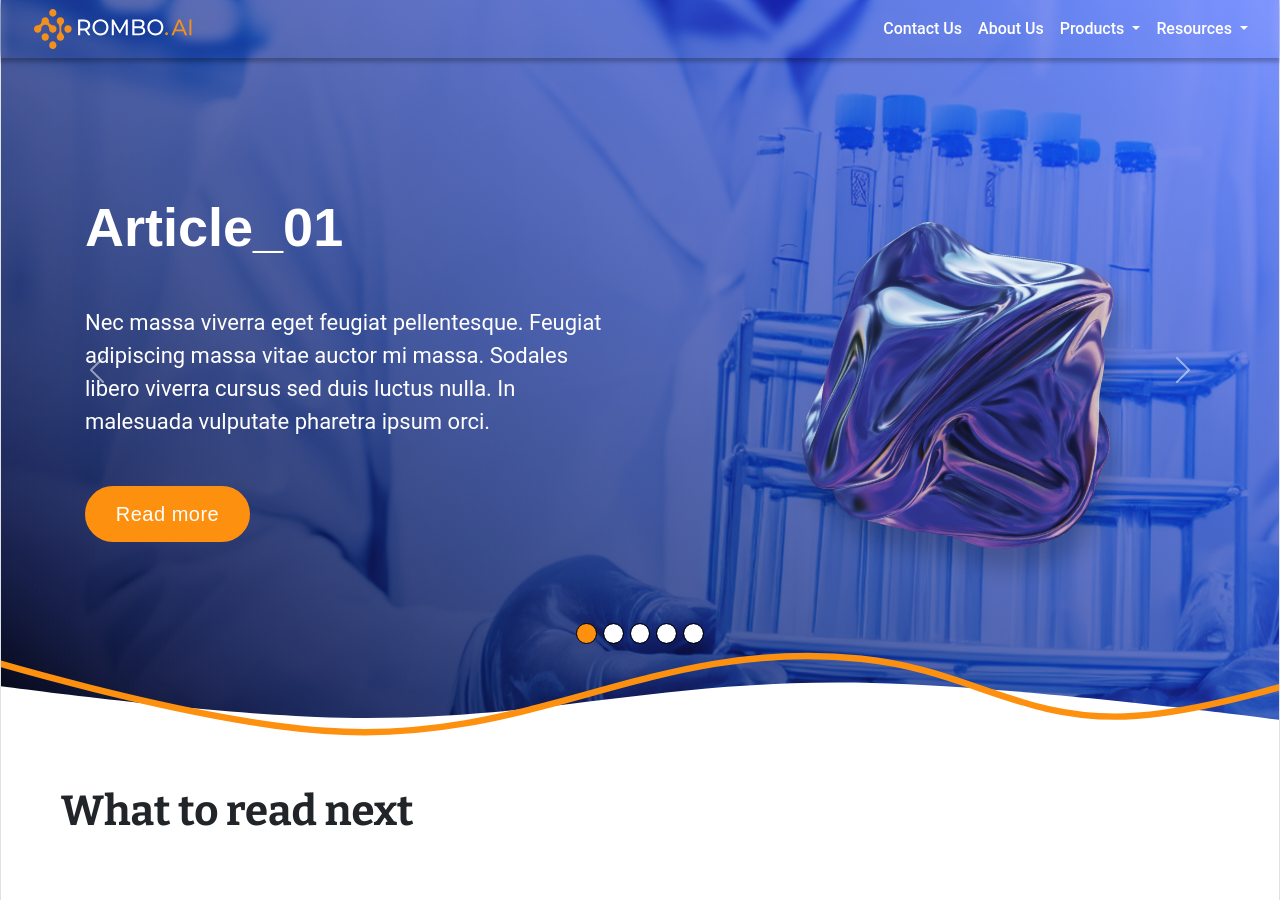
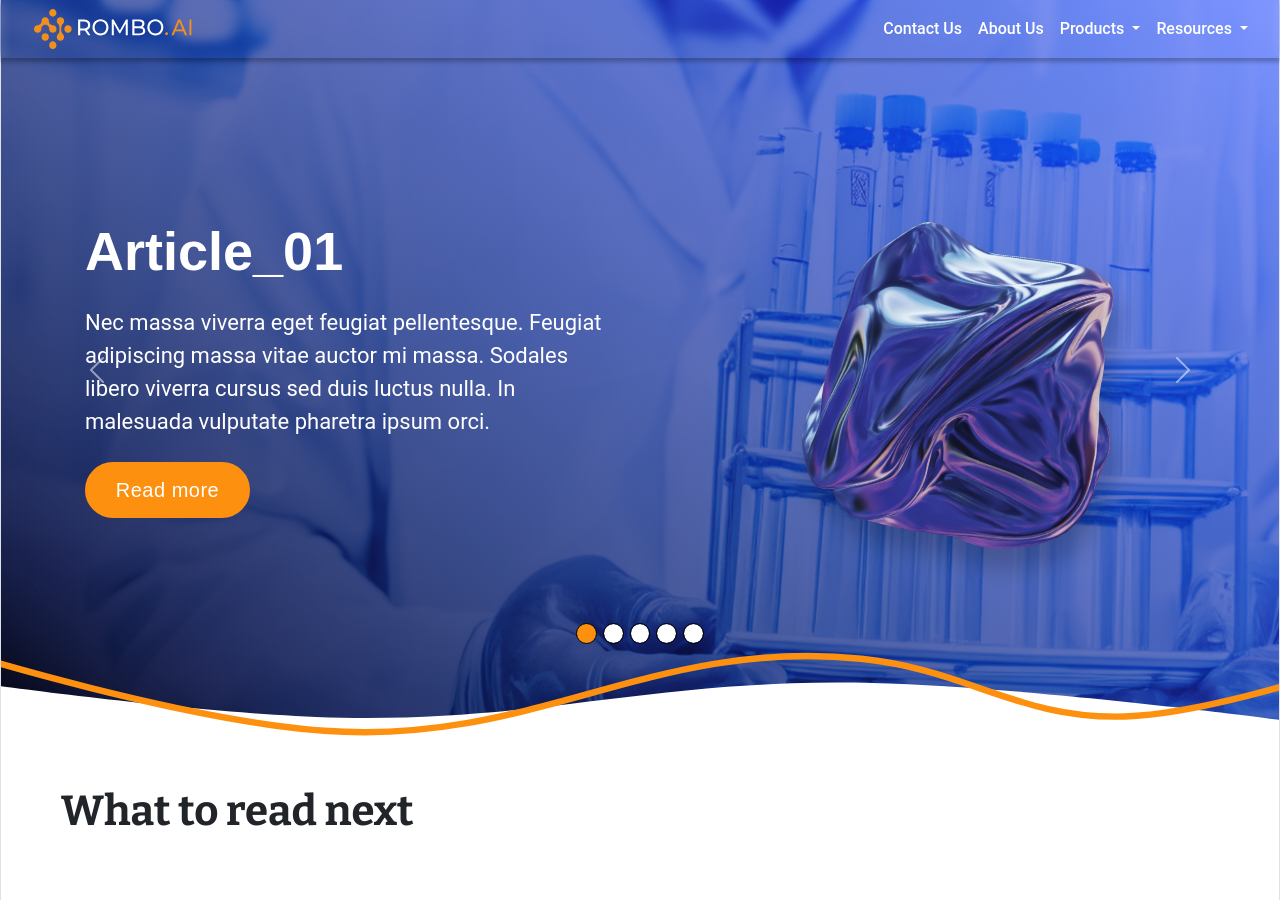
Before and after one commit to romboai/website-romboai, a Jekyll site: the page built from blog.html, in a window 1280 px wide and 900 px high. Built offline with Jekyll 4.4.1, drawn with Linux system fonts in a browser that asks for light colours; comment, search, counter and statistics services are not loaded.

Commit message:
generate using jekyll

```diff
--- a/_includes/blog_supportby.html
+++ b/_includes/blog_supportby.html
@@ -1,16 +1,16 @@
 <!-- Supported By Section -->
-<section
-        class="container-xxl position-relative  px-0 py-0 my-0 justify-content-around align-items-center text-center bg-white border-start border-end">
+<div
+        class="container-xxl position-relative  m-0 p-0 justify-content-around align-items-center text-center bg-white border-start border-end">
     <img class="supportby-divider-container" style="top:-40px; object-fit: cover"
          src="{{ site.baseurl }}/img/Separator_support_by.svg" alt="Vector"/>
 
-    <div class="row py-5"></div>
-    <div class="row px-2 py-4">
+    <div class="row py-5 w-100"></div>
+    <div class="row px-2 py-4 w-100">
         <div class="col-md-4 p-3 p-lg-0">
             <div class="fw-bold" style="font-size: 20px; letter-spacing: 1px; color: #FE900F;">ROMBO.AI</div>
             <div class="text-dark fw-bold" style="font-size: 42px; letter-spacing: 0;">It supported by</div>
         </div>
-        <div class="col-md-8 p-3 p-lg-0 align-self-center">
+        <div class="col-md-8 p-3 p-lg-0 align-self-center w-100">
             <img src="{{ site.baseurl }}/img/image-1-2.svg" alt="Support" class="img-fluid d-none d-sm-block"
                  style="object-fit: cover;">
             <img src="{{ site.baseurl }}/img/image-1-2-1.svg" alt="Image 13" class="col-12 img-fluid d-block d-sm-none"
@@ -19,6 +19,6 @@
                  style="object-fit: cover; margin-left: 18px;">
         </div>
     </div>
-    <div class="row py-4"></div>
-</section>
+    <div class="row py-4 w-100"></div>
+</div>
 <!-- Supported By Section -->
--- a/_includes/hero_blog.html
+++ b/_includes/hero_blog.html
@@ -34,7 +34,7 @@
                             <div class="titolo-1-span">
                                 Article_01
                             </div>
-                            <div class="span1 py-5">
+                            <div class="span1 py-4">
                                 Nec massa viverra eget feugiat pellentesque. Feugiat adipiscing massa vitae
                                 auctor mi massa. Sodales libero viverra cursus sed duis luctus nulla. In
                                 malesuada vulputate pharetra ipsum orci.
```
Also changed, not shown: 2 other files.
